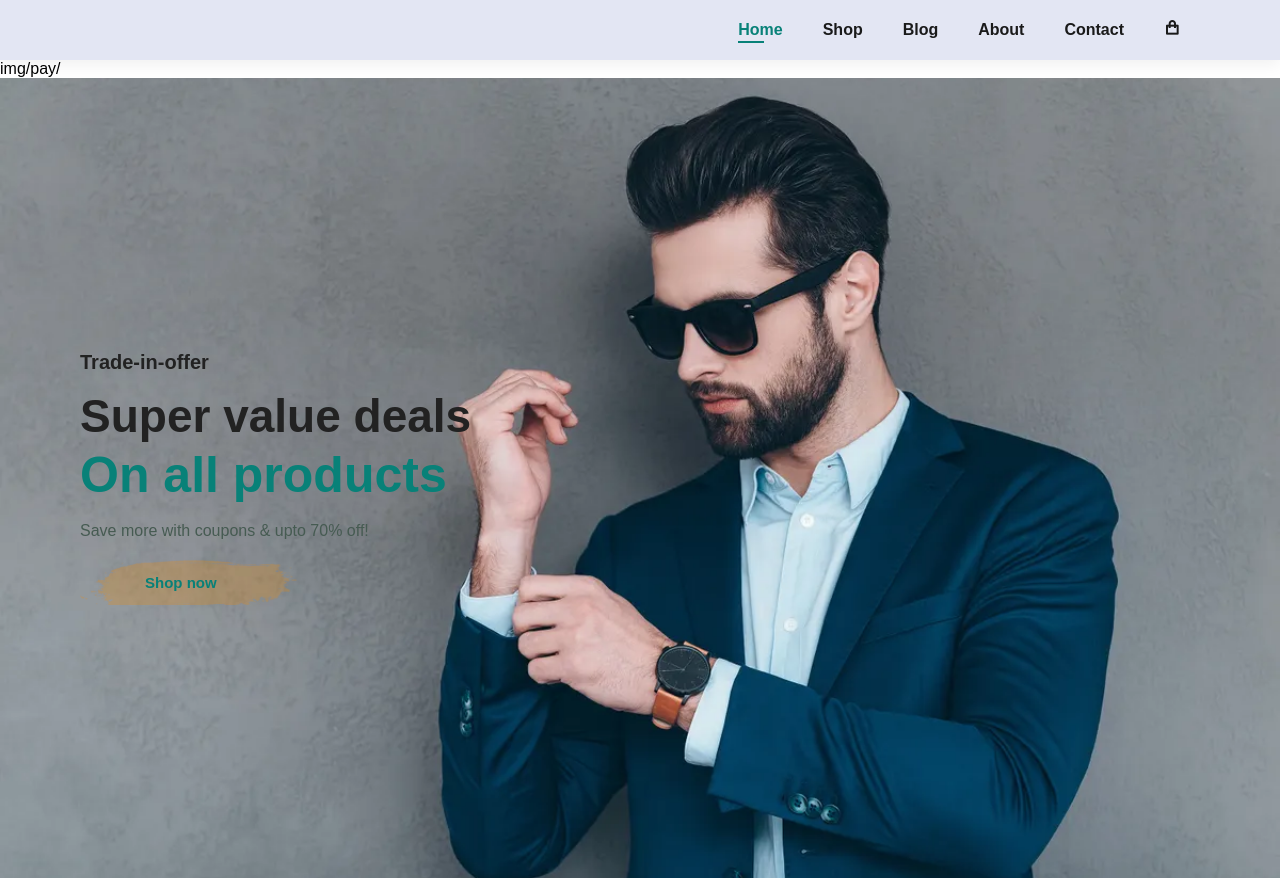
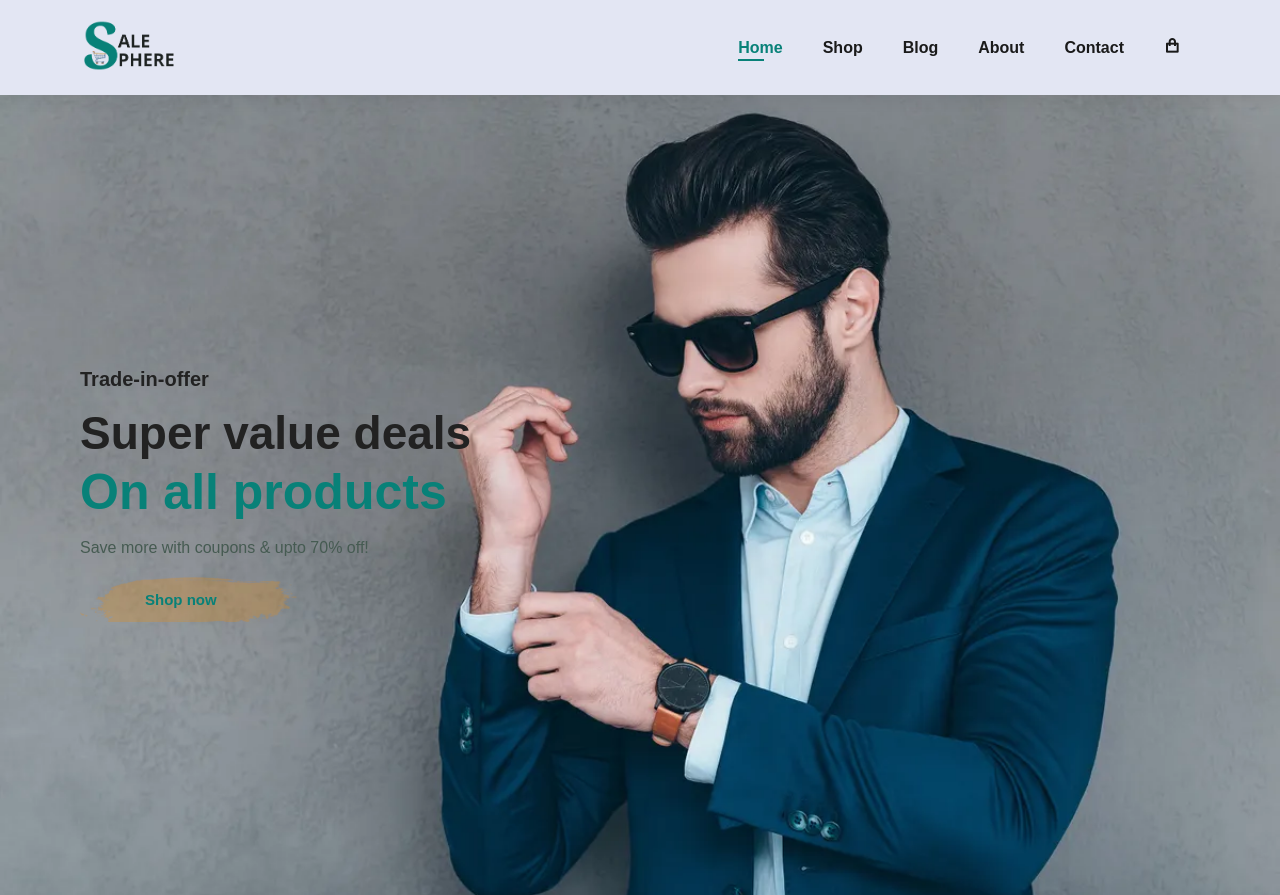
Before and after one commit to ANANTHA1234842/mini-project--E-commerce, a plain HTML site: page index.html in a window 1280 px wide. Shown: the top 895 px of the page. Drawn offline with nearby package versions, Linux system fonts and the light colour scheme.

Commit message:
added logo

```diff
--- a/index.html
+++ b/index.html
@@ -12,7 +12,7 @@
 
 <body>
     <section id="header">
-        <a href="#"><img src="" class="logo" alt=""></a>
+        <a href="index.html"><img src="img/logo/logo3.png" class="logo" alt=""></a>
 
         <div>
             <ul id="navbar">
@@ -29,7 +29,7 @@
             <a href="cart.html"><i class="ri-shopping-bag-line"></i></a>
             <i id="mobile" class="ri-menu-line"></i>
         </div>
-    </section>img/pay/
+    </section>
 
     <section id="hero">
         <h4>Trade-in-offer</h4>
--- a/style.css
+++ b/style.css
@@ -34,7 +34,9 @@ p{
 .section-m1{
     margin: 40px 0;
 }
-
+.logo{
+    width: 20%;
+}
 button.normal{
     font-size: 14px;
     font-weight: 600;
```
Also changed, not shown: blog.html (+1 -1 lines), shop.html (+1 -1 lines), sproduct.html (+1 -1 lines), img/logo/logo3.png (added).
